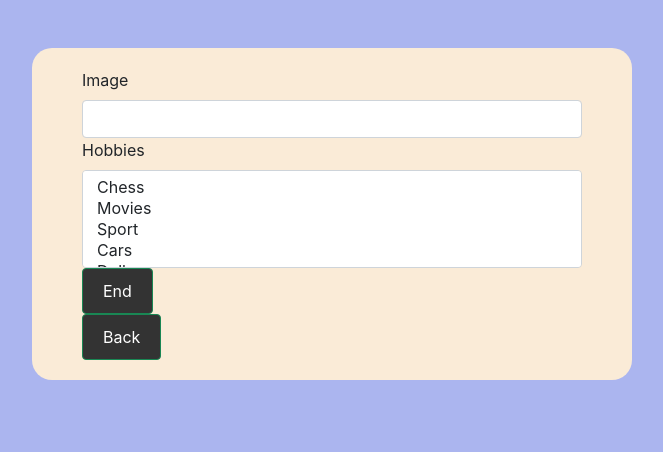
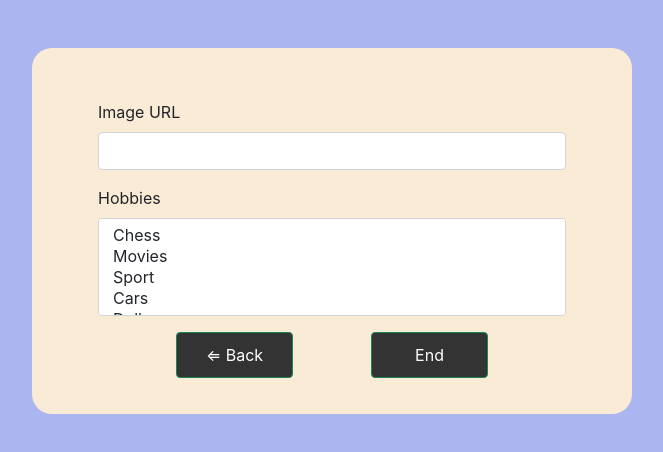
Before and after one commit to maxgertzen/hogwarts-high, a React (Create React App) app: page /phase-3 in a window 1280 px wide. Shown: the top 452 px of the page, without its empty margins (308-971 px from the left). Built offline with nearby package versions, Linux system fonts and the light colour scheme.

Commit message:
finished styling form -3

```diff
--- a/src/components/Phase1.jsx
+++ b/src/components/Phase1.jsx
@@ -64,7 +64,7 @@ const Phase1 = ({ onNextPhase }) => {
   }
 
   return (
-    <Form className="p-3">
+    <Form className="p-3 form-container">
       <Form.Group className="mt-3" controlId="fullname">
         <Form.Label>Full Name</Form.Label>
         <FormControl
--- a/src/components/Phase3.jsx
+++ b/src/components/Phase3.jsx
@@ -64,9 +64,9 @@ const Phase3 = ({ onNextPhase }) => {
 
   return (
     <>
-      <Form>
-        <Form.Group>
-          <Form.Label>Image</Form.Label>
+      <Form className="p-3">
+        <Form.Group className="mt-3">
+          <Form.Label>Image URL</Form.Label>
           <Form.Control
             name="image"
             label="image"
@@ -78,7 +78,7 @@ const Phase3 = ({ onNextPhase }) => {
         </Form.Group>
         <FormErrorMessages errors={wizardData.image.errors} />
 
-        <Form.Group>
+        <Form.Group className="my-3">
           <Form.Label>Hobbies</Form.Label>
           <Form.Control
             as="select"
@@ -94,20 +94,24 @@ const Phase3 = ({ onNextPhase }) => {
             <option>Dolls</option>
           </Form.Control>
         </Form.Group>
+        <div className="d-flex justify-content-evenly">
           <Button
+            className="w-25"
+            variant="outline-success"
+            type="button"
+            onClick={handlePrevPhase}
+          >
+            &lArr; Back
+          </Button>
+          <Button
+            className="w-25"
             variant="success"
             type="button"
             onClick={(e) => handleFormSubmit(e)}
           >
             End
           </Button>
-        <Button
-          variant="outline-success"
-          type="button"
-          onClick={handlePrevPhase}
-        >
-          Back
-        </Button>
+        </div>
       </Form>
     </>
   )
```
Lines whose indentation alone changed are shown as unchanged.
